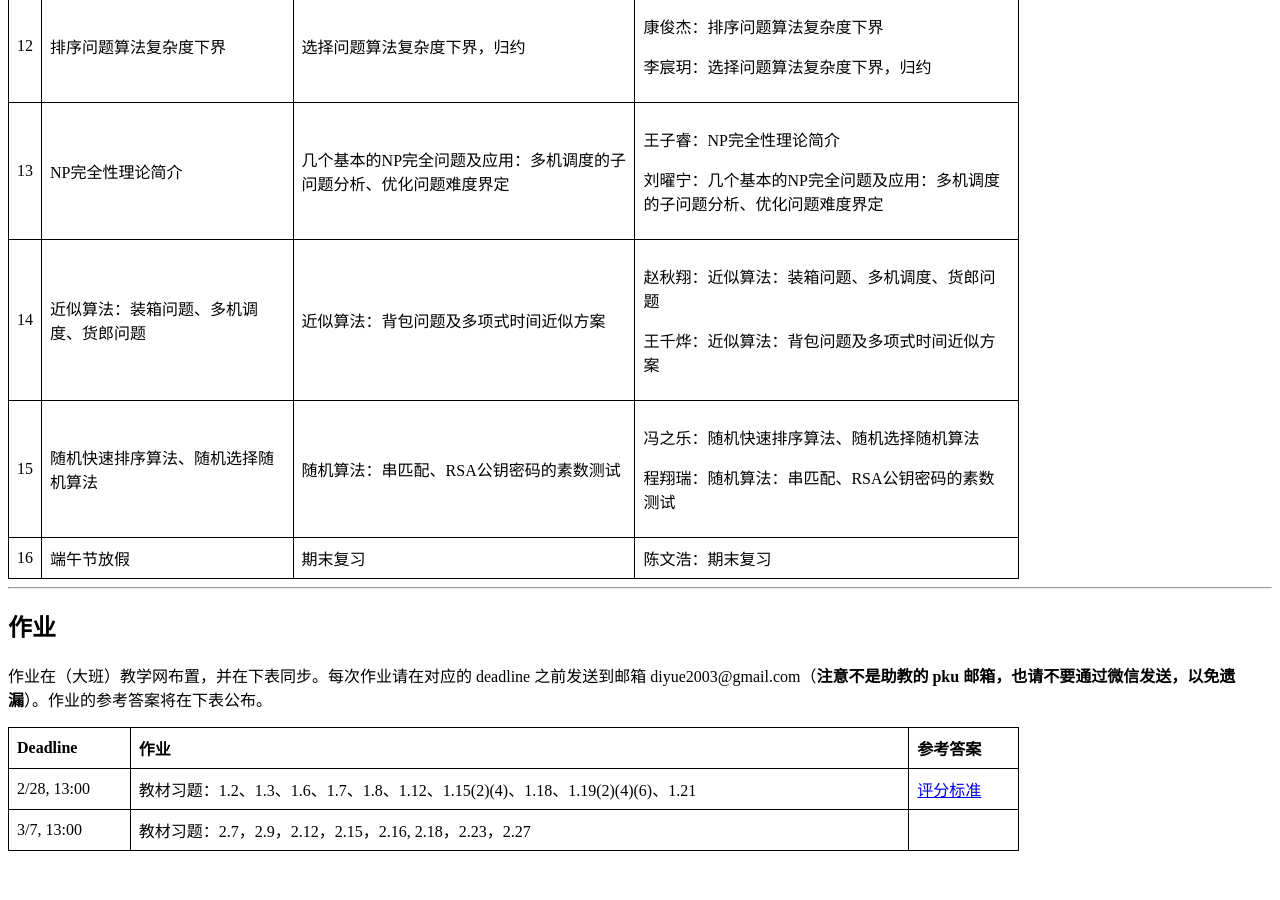
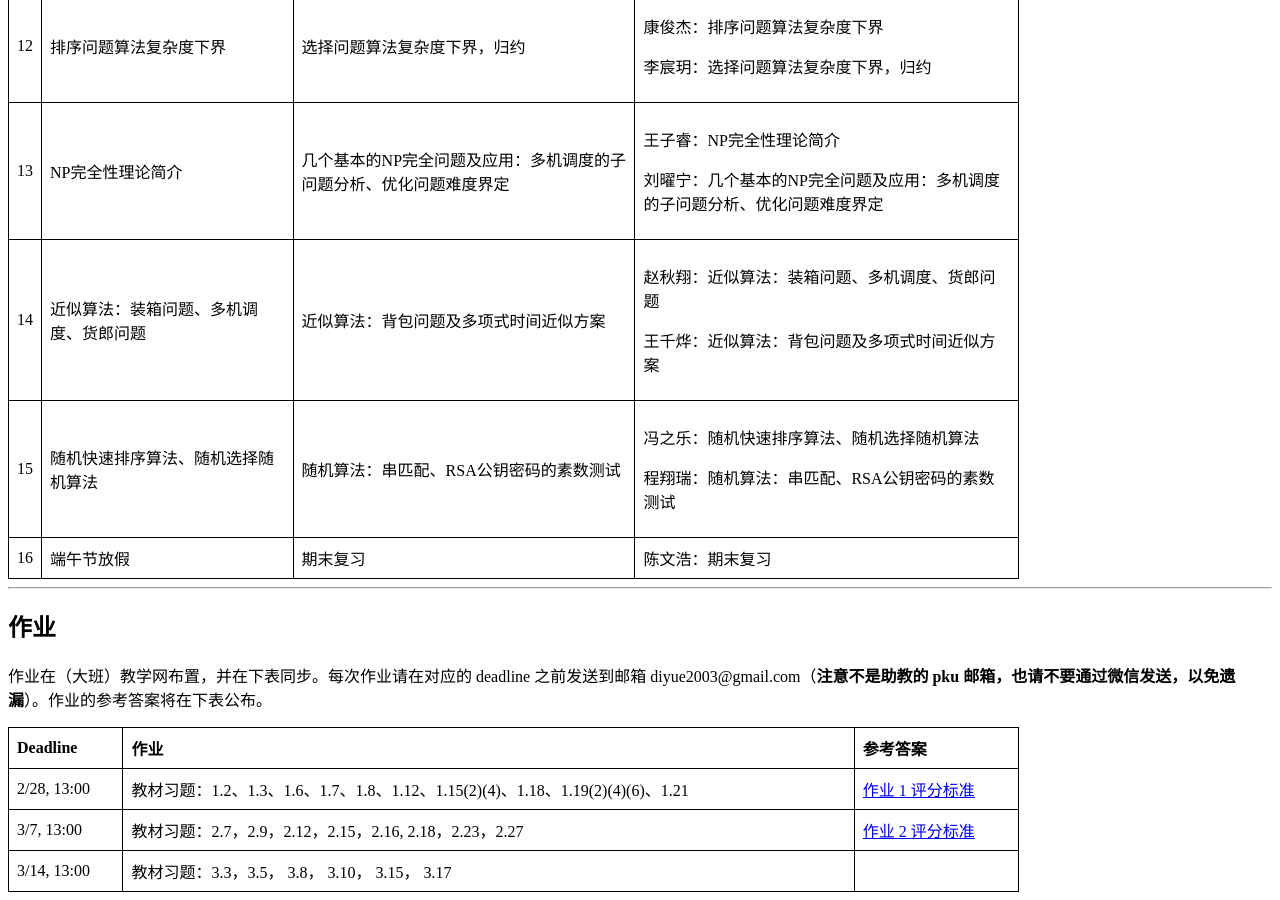
Before and after one commit to tnediserp/tnediserp.github.io, a Jekyll site: the page teaching/alg-analysis/index.html, which Jekyll copies as it is, in a window 1280 px wide and 900 px high, scrolled down 1811 px. Built offline with Jekyll 4.4.1, drawn with Linux system fonts in a browser that asks for light colours; before the commit the page ends 2670 px from its top, so only the background shows below that.

Commit message:
teaching

```diff
--- a/teaching/alg-analysis/index.html
+++ b/teaching/alg-analysis/index.html
@@ -210,11 +210,16 @@
             <tr>
                 <td>2/28, 13:00</td>
                 <td>教材习题：1.2、1.3、1.6、1.7、1.8、1.12、1.15(2)(4)、1.18、1.19(2)(4)(6)、1.21 </td>
-                <td><a href="./solutions/第一次作业评分标准.docx">评分标准</a></td>
+                <td><a href="./solutions/第一次作业评分标准.docx">作业 1 评分标准</a></td>
             </tr>
             <tr>
                 <td>3/7, 13:00</td>
                 <td>教材习题：2.7，2.9，2.12，2.15，2.16, 2.18，2.23，2.27</td>
+                <td><a href="./solutions/算分第二次作业 .pdf">作业 2 评分标准</a></td>
+            </tr>
+            <tr>
+                <td>3/14, 13:00</td>
+                <td>教材习题：3.3，3.5， 3.8， 3.10， 3.15， 3.17</td>
                 <td></td>
             </tr>
         </tbody>
```
Also changed, not shown: 2 other files.
